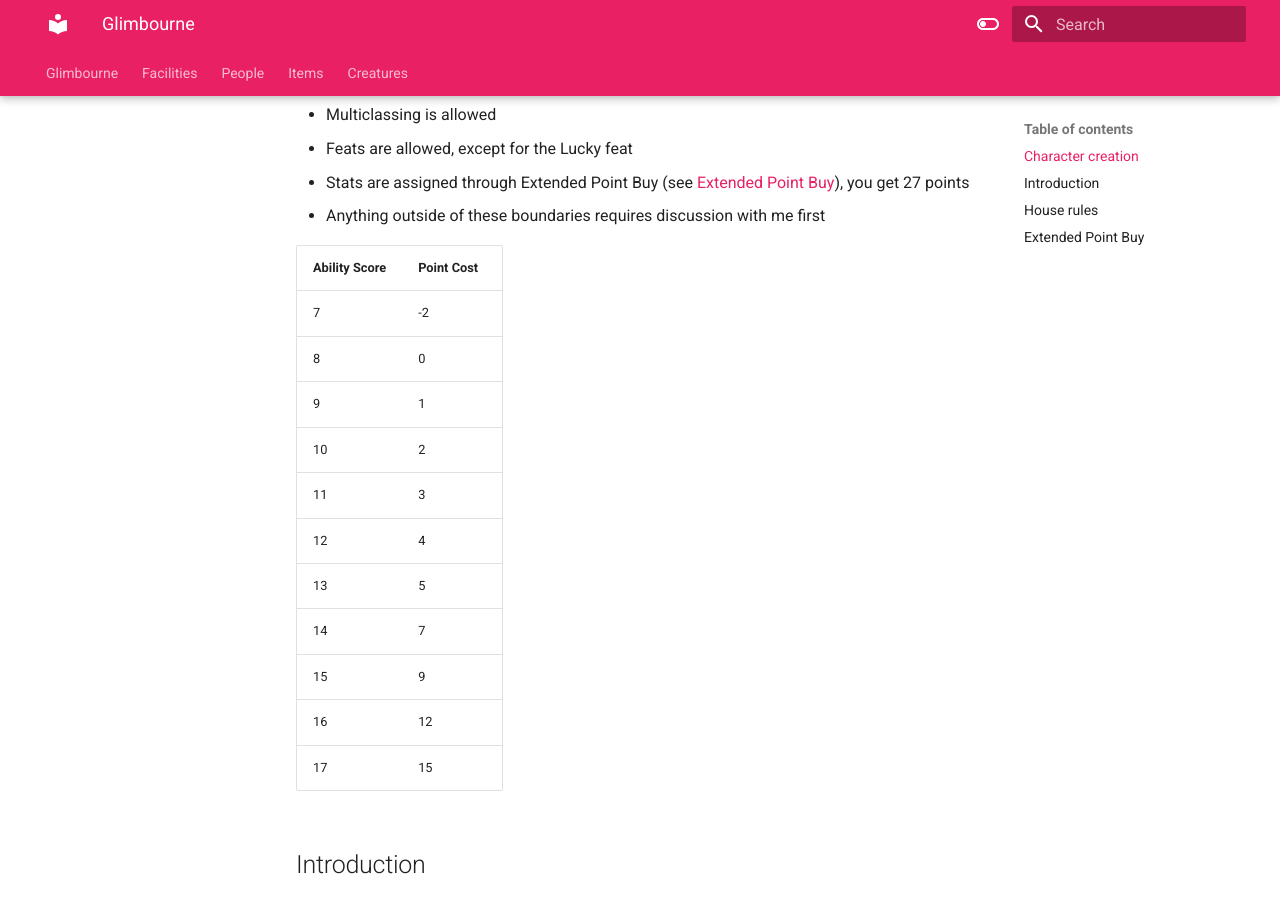
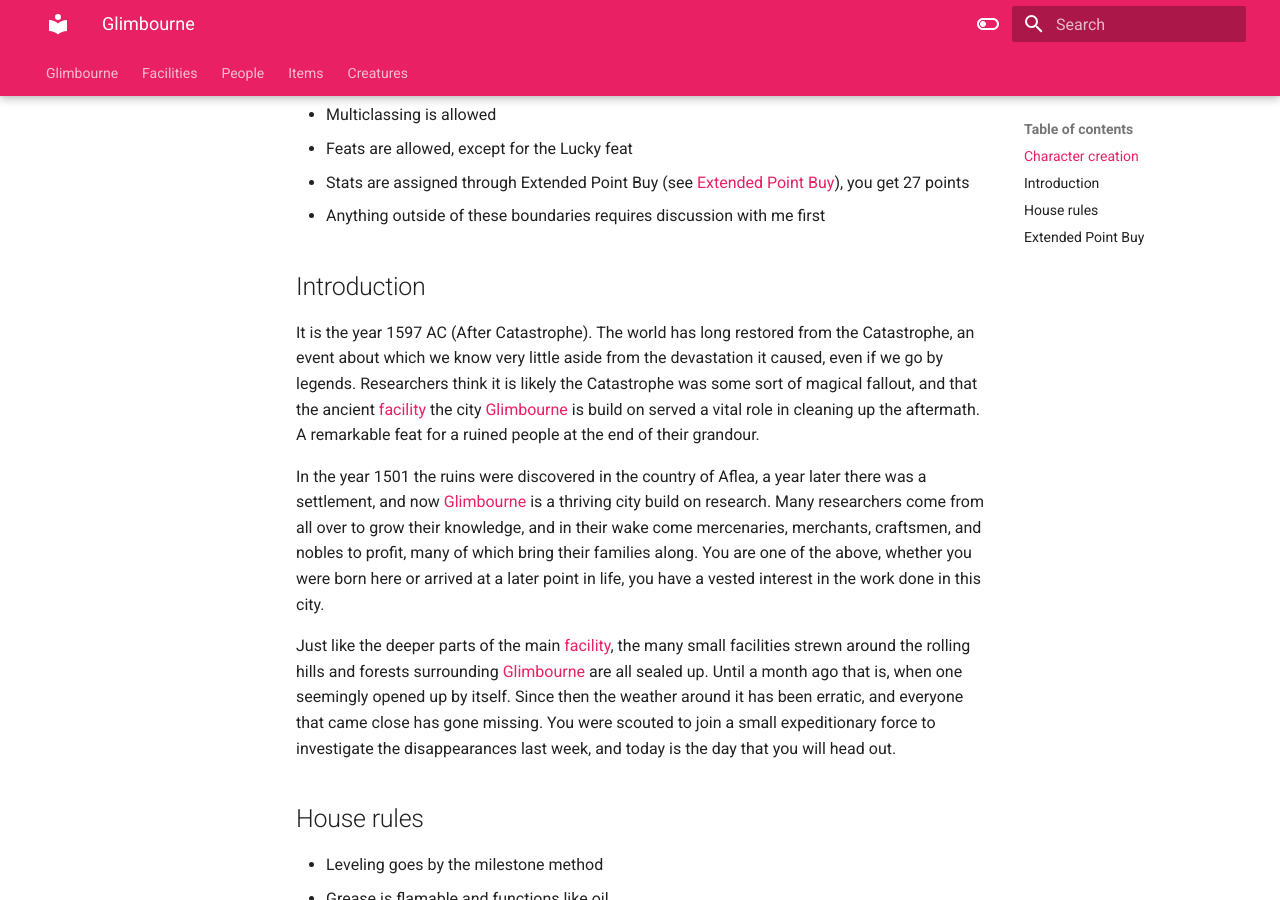
Before and after one commit to Requiae/glimbourne, an MkDocs documentation site: the page built from docs/index.md, in a window 1280 px wide and 900 px high, scrolled down 453 px. Built offline with MkDocs 1.6.1 and Material for MkDocs 9.7.7, drawn with Linux system fonts in a browser that asks for light colours.

Commit message:
Remove duplicate table

```diff
--- a/docs/index.md
+++ b/docs/index.md
@@ -13,20 +13,6 @@ A quick rundown of all the resources you are allowed to use for character creati
 - Feats are allowed, except for the Lucky feat
 - Stats are assigned through Extended Point Buy (see [Extended Point Buy](#extended-point-buy)), you get 27 points
 - Anything outside of these boundaries requires discussion with me first
-
-| Ability Score | Point Cost |
-|---------------|------------|
-| 7             | -2         |
-| 8             | 0          |
-| 9             | 1          |
-| 10            | 2          |
-| 11            | 3          |
-| 12            | 4          |
-| 13            | 5          |
-| 14            | 7          |
-| 15            | 9          |
-| 16            | 12         |
-| 17            | 15         |
 
 ## Introduction
 It is the year 1597 AC (After Catastrophe). The world has long restored from the Catastrophe, an event about which we know very little aside from the devastation it caused, even if we go by legends. Researchers think it is likely the Catastrophe was some sort of magical fallout, and that the ancient [facility] the city [Glimbourne] is build on served a vital role in cleaning up the aftermath. A remarkable feat for a ruined people at the end of their grandour.
```
